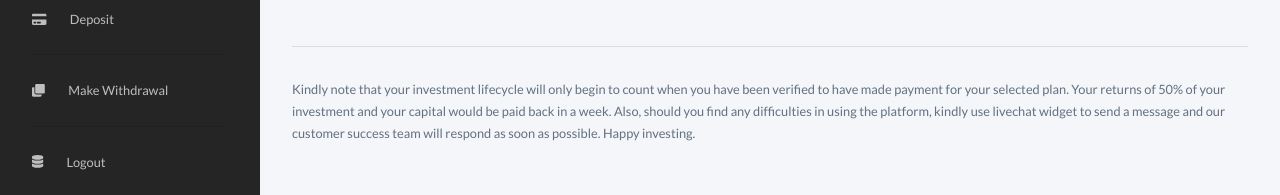
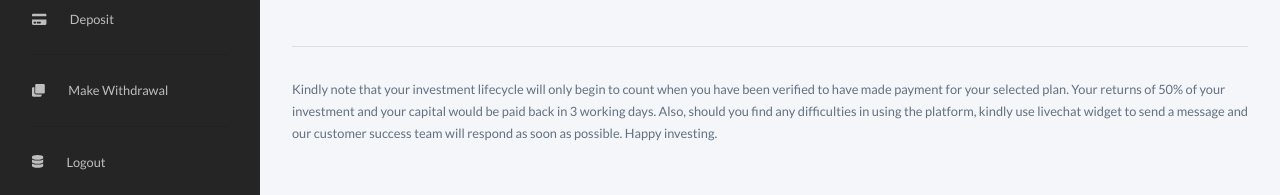
Before and after one commit to Achilles45/growth, a Vue app: page /dashboard/overview in a window 1280 px wide. Shown: the part 479-674 px from the top of the page. Built offline with nearby package versions, Linux system fonts and the light colour scheme; no server answers; the database is empty; sample sign-in values are in the browser's storage.

Commit message:
Changed date

```diff
--- a/src/components/Dashboard.vue
+++ b/src/components/Dashboard.vue
@@ -83,7 +83,7 @@
               </div>
               </div>
               <hr>
-              <p class="note">Kindly note that your investment lifecycle will only begin to count when you have been verified to have made payment for your selected plan. Your returns of 50% of your investment and your capital would be paid back in a week. Also, should you find any difficulties in using the platform, kindly use livechat widget to send a message and our customer success team will respond as soon as possible. Happy investing.</p>
+              <p class="note">Kindly note that your investment lifecycle will only begin to count when you have been verified to have made payment for your selected plan. Your returns of 50% of your investment and your capital would be paid back in 3 working days. Also, should you find any difficulties in using the platform, kindly use livechat widget to send a message and our customer success team will respond as soon as possible. Happy investing.</p>
               </div>
             <!--End of Dashboard
             =========================-->
```
